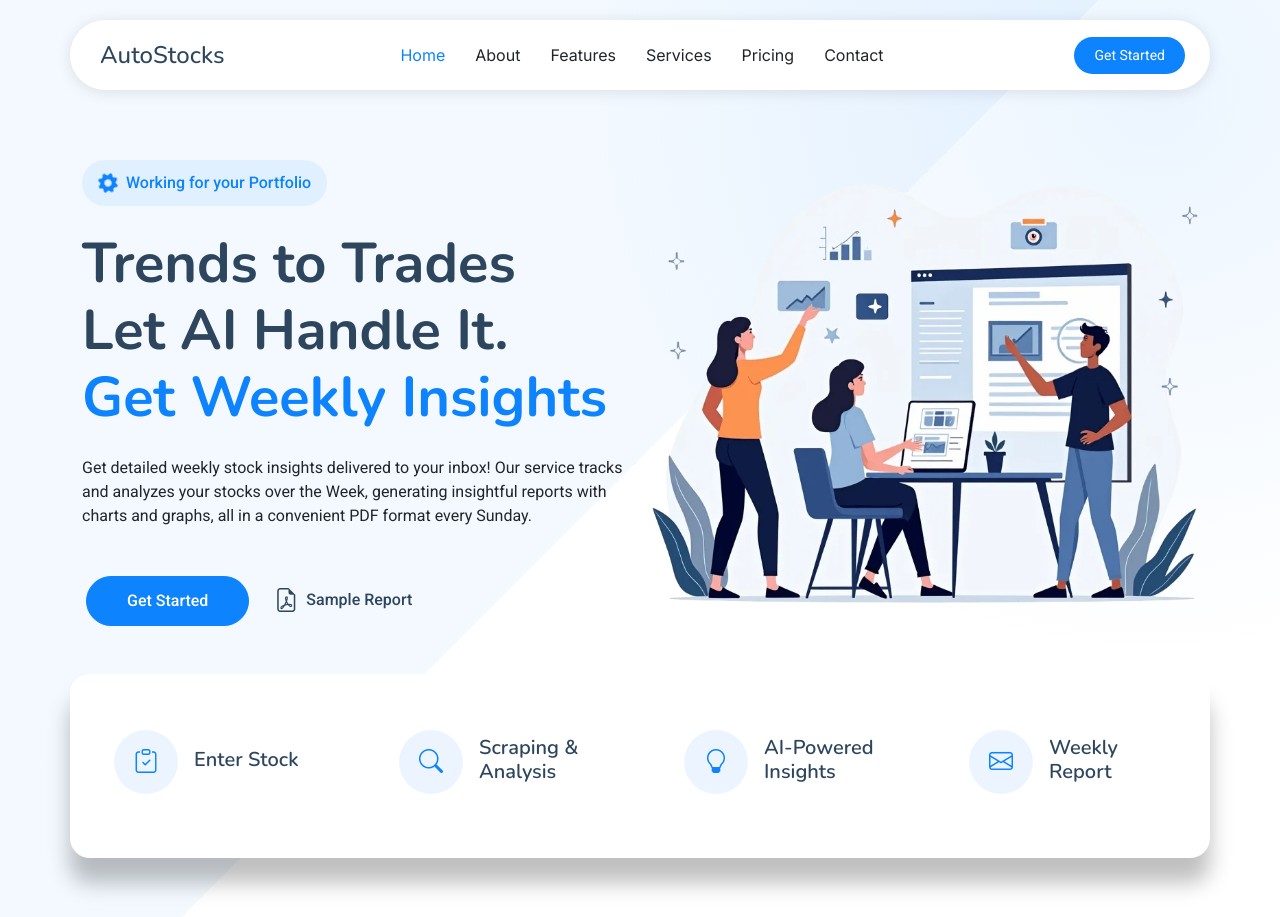
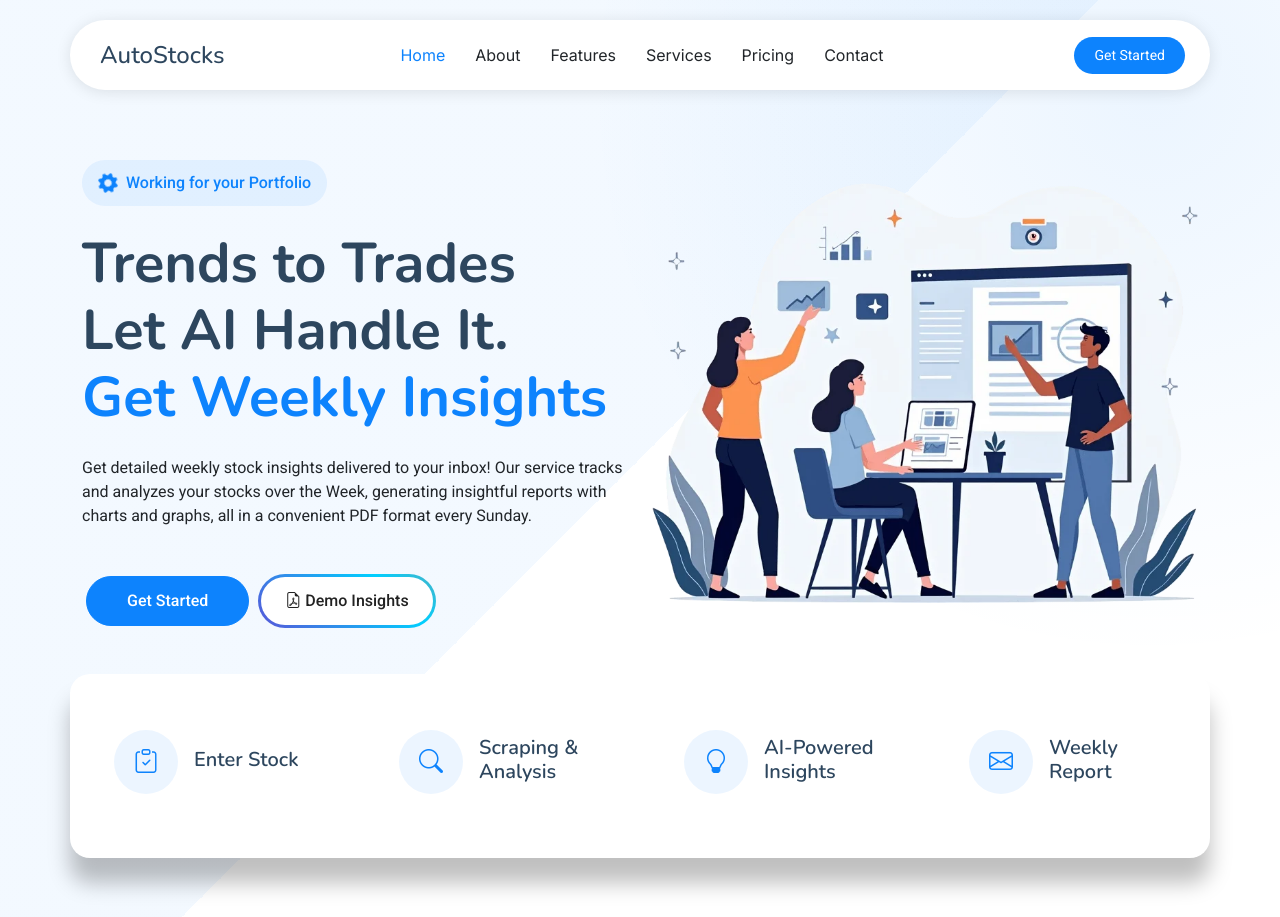
Before and after one commit to singhsourav0/Stocks-Services, a Flask app: page / in a window 1280 px wide. Shown: the top 917 px of the page. Run offline with Flask 3, Linux system fonts and the light colour scheme; parts of the project's set-up code (start-up, migrations or seed data) failed here and were passed over; some libraries are stand-ins or nearby versions.

Commit message:
SampleButton

```diff
--- a/templates/index.html
+++ b/templates/index.html
@@ -86,10 +86,88 @@
 
               <div class="hero-buttons">
                 <a href="#pricing" class="btn btn-primary me-0 me-sm-2 mx-1">Get Started</a>
-                <a href="{{ url_for('static', filename='sample_report.pdf') }}" class="btn btn-link mt-2 mt-sm-0 glightbox" target="_blank">
-                  <i class="bi bi-file-earmark-pdf me-1"></i>
-                  Sample Report
-                </a>
+              <a href="https://drive.google.com/drive/folders/1FvJX4S-nrQqdq2LLgBn_IKu4Gg459JKl" class="btn sample-report-btn" target="_blank">
+                <i class="bi bi-file-earmark-pdf me-1"></i>
+                Demo Insights
+              </a>
+              <style>
+              .sample-report-btn {
+                background: transparent;
+                color: #222 !important;
+                border: none;
+                border-radius: 2rem;
+                padding: 12px 24px;
+                font-weight: 500;
+                text-decoration: none;
+                display: inline-flex;
+                align-items: center;
+                justify-content: center;
+                position: relative;
+              }
+
+              .sample-report-btn::before {
+                content: '';
+                position: absolute;
+                top: -3px;
+                left: -3px;
+                right: -3px;
+                bottom: -3px;
+                border-radius: 2rem;
+                background: linear-gradient(45deg, #ff0080, #7928ca, #00cfff, #ff6b35, #ff0080);
+                background-size: 400% 400%;
+                animation: rainbow-border 3s linear infinite;
+                z-index: -2;
+              }
+
+              .sample-report-btn::after {
+                content: '';
+                position: absolute;
+                top: 0;
+                left: 0;
+                right: 0;
+                bottom: 0;
+                background: #fff;
+                border-radius: calc(2rem - 3px);
+                z-index: -1;
+                transition: opacity 0.3s ease;
+              }
+
+              .sample-report-btn:hover::after,
+              .sample-report-btn:active::after {
+                opacity: 0;
+              }
+
+              .sample-report-btn:hover,
+              .sample-report-btn:active {
+                color: #fff !important;
+              }
+
+              @keyframes rainbow-border {
+                0% { background-position: 0% 50%; }
+                50% { background-position: 100% 50%; }
+                100% { background-position: 0% 50%; }
+              }
+
+              /* Responsive Design */
+              @media (max-width: 768px) {
+                .sample-report-btn {
+                  padding: 10px 20px;
+                  font-size: 14px;
+                  margin-top: 10px;
+                  width: 100%;
+                  max-width: 200px;
+                }
+              }
+
+              @media (max-width: 480px) {
+                .sample-report-btn {
+                  padding: 8px 16px;
+                  font-size: 13px;
+                }
+              }
+              </style>
+
+
               </div>
             </div>
           </div>
```
